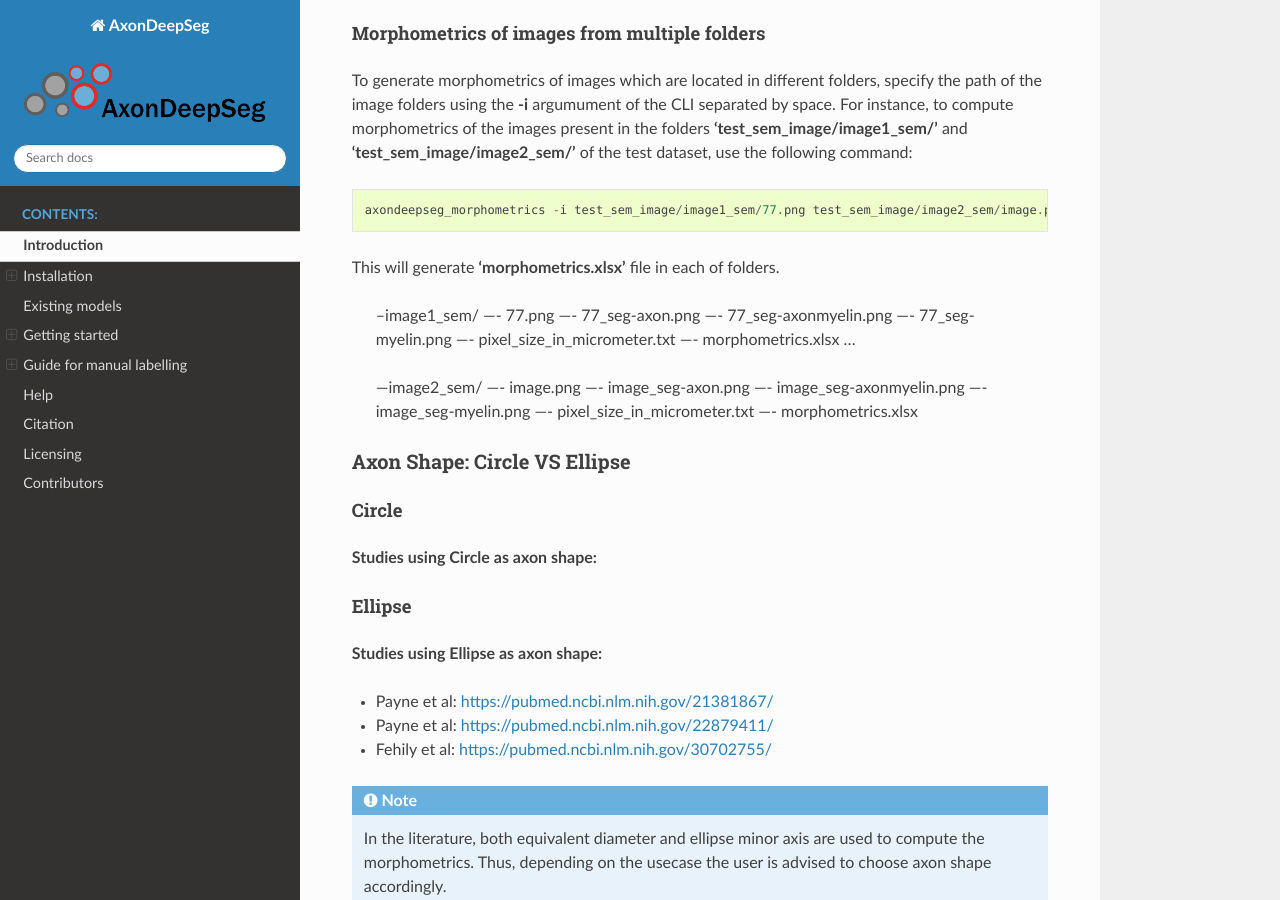
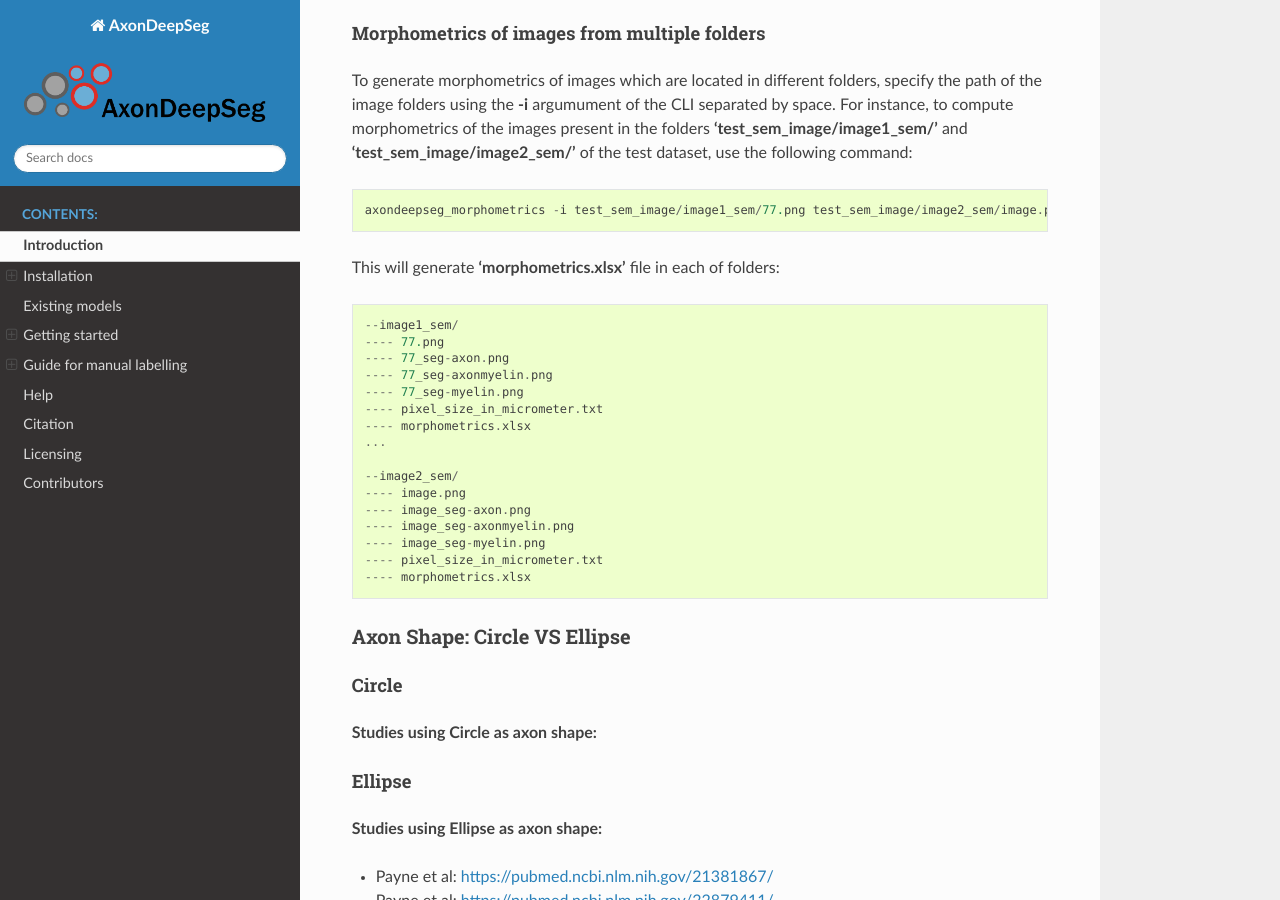
Before and after one commit to axondeepseg/axondeepseg, a Sphinx documentation site: the page built from docs/source/documentation.rst, in a window 1280 px wide and 900 px high, scrolled down 12389 px. Built offline with Sphinx 7.4.7 and the Read the Docs theme 2.0.0, drawn with Linux system fonts in a browser that asks for light colours.

```diff
--- a/docs/source/documentation.rst
+++ b/docs/source/documentation.rst
@@ -378,7 +378,7 @@ To generate morphometrics of images which are located in different folders, spec
 
     axondeepseg_morphometrics -i test_sem_image/image1_sem/77.png test_sem_image/image2_sem/image.png
 
-This will generate **'morphometrics.xlsx'** file in each of folders.
+This will generate **'morphometrics.xlsx'** file in each of folders::
 
     --image1_sem/
     ---- 77.png
```
